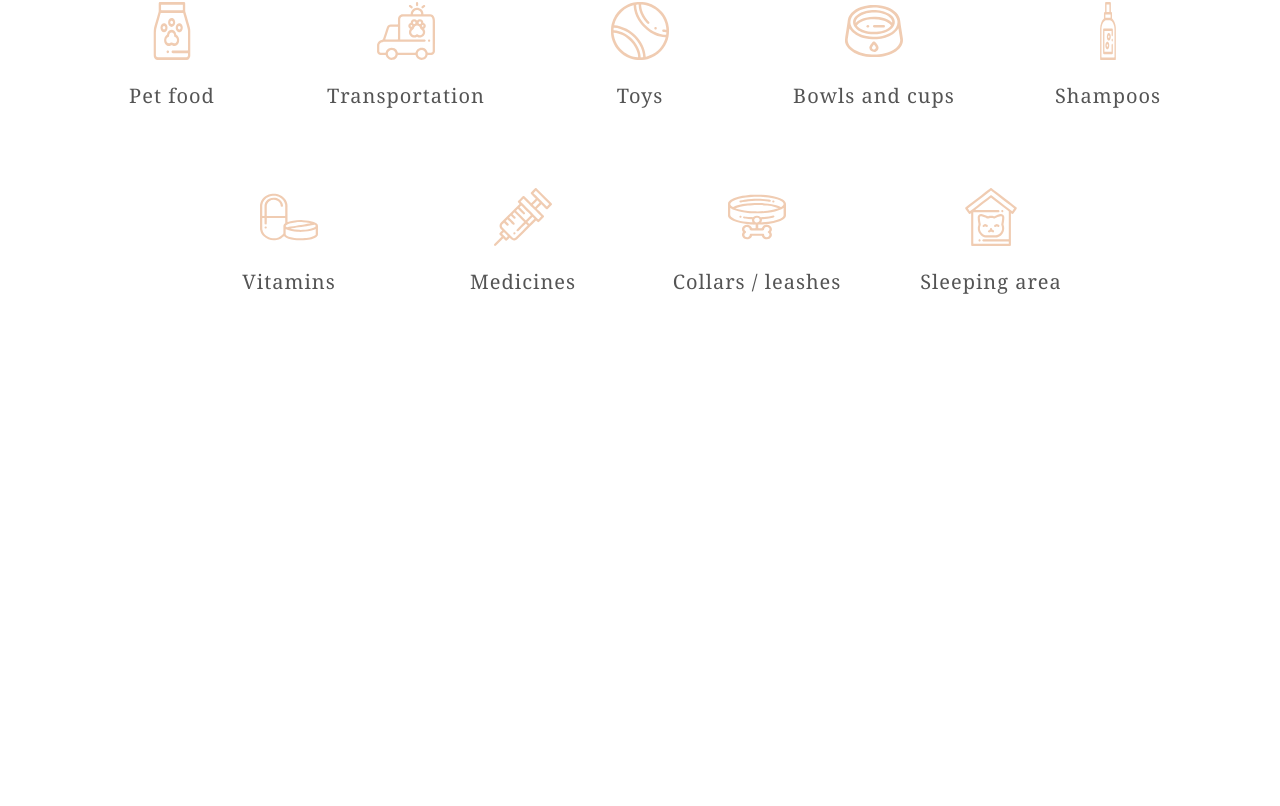
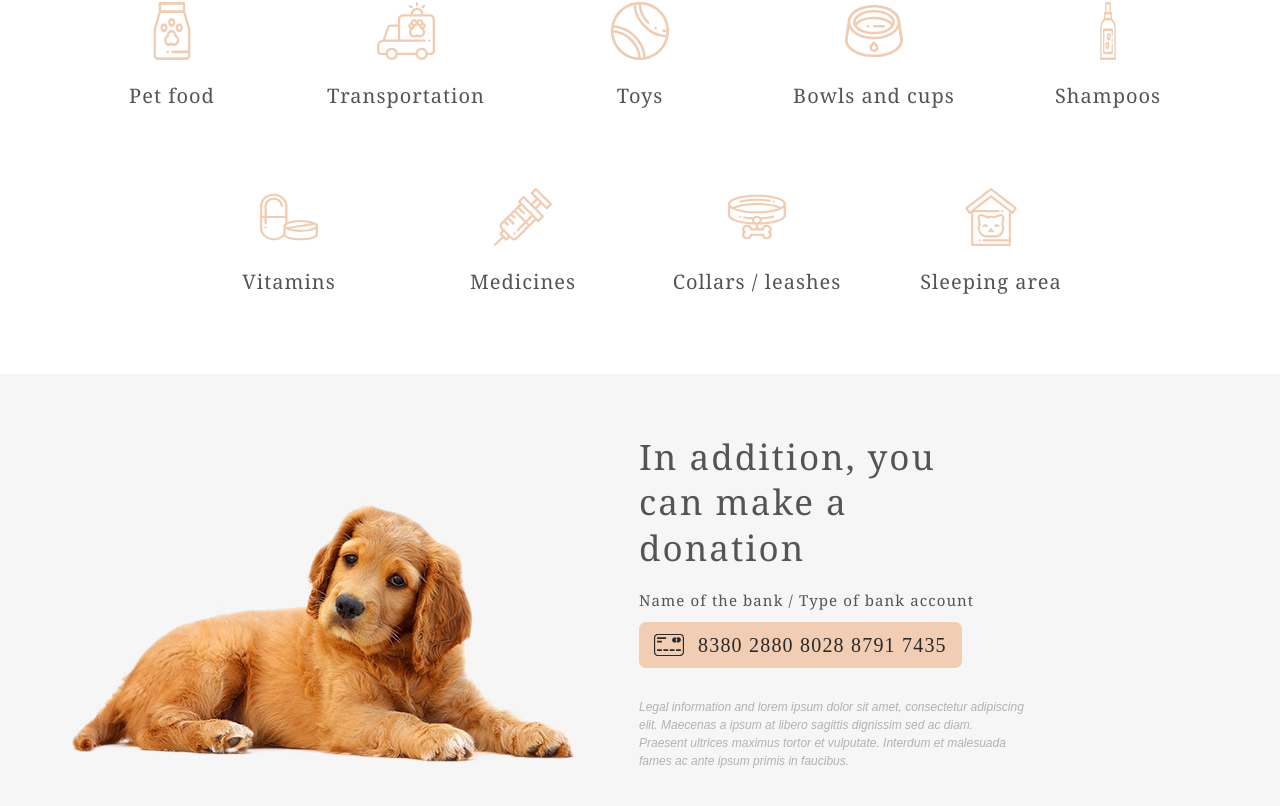
Before and after one commit to ghostpvo/p2h-test-task, a Vue app: page / in a window 1280 px wide. Shown: the part 4651-5457 px from the top of the page. Before the commit the page ends 5025 px from the top, so only its background shows below. Built offline with nearby package versions, Linux system fonts and the light colour scheme; what vue-agile would draw is missing.

Commit message:
Implemented component - "Donation"

```diff
--- a/src/App.vue
+++ b/src/App.vue
@@ -4,6 +4,7 @@
     <AboutUs />
     <OurFriends />
     <YouCanHelp />
+    <Donation />
   </div>
 </template>
 
@@ -13,9 +14,10 @@ import FirstScreen from './components/FirstScreen/FirstScreen'
 import AboutUs from './components/AboutUs/AboutUs'
 import OurFriends from './components/OurFriends/OurFriends'
 import YouCanHelp from './components/YouCanHelp/YouCanHelp'
+import Donation from './components/Donation/Donation'
 export default {
   name: 'App',
-  components: { YouCanHelp, OurFriends, AboutUs, FirstScreen }
+  components: { Donation, YouCanHelp, OurFriends, AboutUs, FirstScreen }
 }
 </script>
 
--- a/src/assets/scss/lib/typography.scss
+++ b/src/assets/scss/lib/typography.scss
@@ -1,6 +1,7 @@
 // Font families
 $font-general: 'Arial', sans-serif;
-$font-second: 'Georgia', serif;
+$font-second:  'Georgia', serif;
+$font-third:   'Times New Roman', serif;
 
 // Typography general mixin
 @mixin font($type, $font-weight: null, $font-family: null) {
@@ -57,7 +58,7 @@ $line-heights-map: (
   body-l:     (mobile: 1.4, tablet: 1.4, desktop: 1.4),
   body:       (mobile: 1.6, tablet: 1.6, desktop: 1.6),
   body-m:     (mobile: 1.4, tablet: 1.4, desktop: 1.25),
-  body-s:     (mobile: 1.4, tablet: 1.4, desktop: 1.4)
+  body-s:     (mobile: 1.4, tablet: 1.4, desktop: 1.5)
 );
 
 // Get line height
--- a/src/assets/scss/lib/variables.scss
+++ b/src/assets/scss/lib/variables.scss
@@ -6,6 +6,7 @@
 $general-clr:         #F1CDB3;
 $general-alt-clr:     #FDDCC4;
 $grey-clr:            #cdcdcd;
+$dark-grey-clr:       #b2b2b2;
 $light-grey-clr:      #F6F6F6;
 $white-clr:           #FAFAFA;
 $dark-clr:            #545454;
--- /dev/null
+++ b/src/components/Donation/Donation.vue
@@ -0,0 +1,38 @@
+<template>
+  <div class="donation-wrap">
+    <div class="donation block-wrap">
+      <img class="donation-picture" src="../../assets/img/donation.jpg" alt="">
+      <div class="donation-content">
+        <h3 class="block-title">
+          In addition, you <br>
+          can make a donation
+        </h3>
+        <strong class="bank-info">Name of the bank / Type of bank account</strong>
+        <div class="bank-card">
+          <Icon
+            :icon="'credit-card'"
+            :tittle="'Credit card'"
+          />
+          <span class="credit-card-number">
+            8380 2880 8028 8791 7435
+          </span>
+        </div>
+        <p class="legal-information">Legal information and lorem ipsum dolor sit amet, consectetur adipiscing elit.
+          Maecenas a ipsum at libero sagittis dignissim sed ac diam. Praesent ultrices maximus tortor et vulputate.
+          Interdum et malesuada fames ac ante ipsum primis in faucibus.</p>
+      </div>
+    </div>
+  </div>
+</template>
+
+<script>
+import Icon from '../Icon/Icon'
+export default {
+  name: 'Donation',
+  components: { Icon }
+}
+</script>
+
+<style scoped lang="scss">
+  @import 'donation';
+</style>
--- /dev/null
+++ b/src/components/Donation/donation.scss
@@ -0,0 +1,57 @@
+.donation {
+  display: flex;
+  align-items: flex-end;
+  padding: 60px 0 80px;
+
+  &-wrap {
+    background-color: $light-grey-clr;
+  }
+}
+
+.donation-picture {
+  margin-left: 47px;
+  padding-bottom: 6px;
+}
+
+.donation-content {
+  width: 385px;
+  margin-left: 62px;
+}
+
+.bank-info {
+  display: block;
+  margin-top: 18px;
+  @include font(body, 400, $font-second);
+  color: $dark-clr;
+  letter-spacing: 1.1px;
+}
+
+.bank-card {
+  display: inline-block;
+  padding: 8px 15px;
+  margin-top: 10px;
+  background-color: $general-clr;
+  border-radius: 7px;
+
+  .icon {
+    display: inline-block;
+    vertical-align: middle;
+    width: 30px;
+    margin-right: 14px;
+  }
+}
+
+.credit-card-number {
+  display: inline-block;
+  vertical-align: middle;
+  @include font(h-fourth, 400, $font-third);
+  letter-spacing: 1.2px;
+  color: $black-clr;
+}
+
+.legal-information {
+  margin-top: 30px;
+  @include font(body-s);
+  font-style: italic;
+  color: $dark-grey-clr;
+}
```
Also changed, not shown: src/assets/img/donation.jpg (added).
